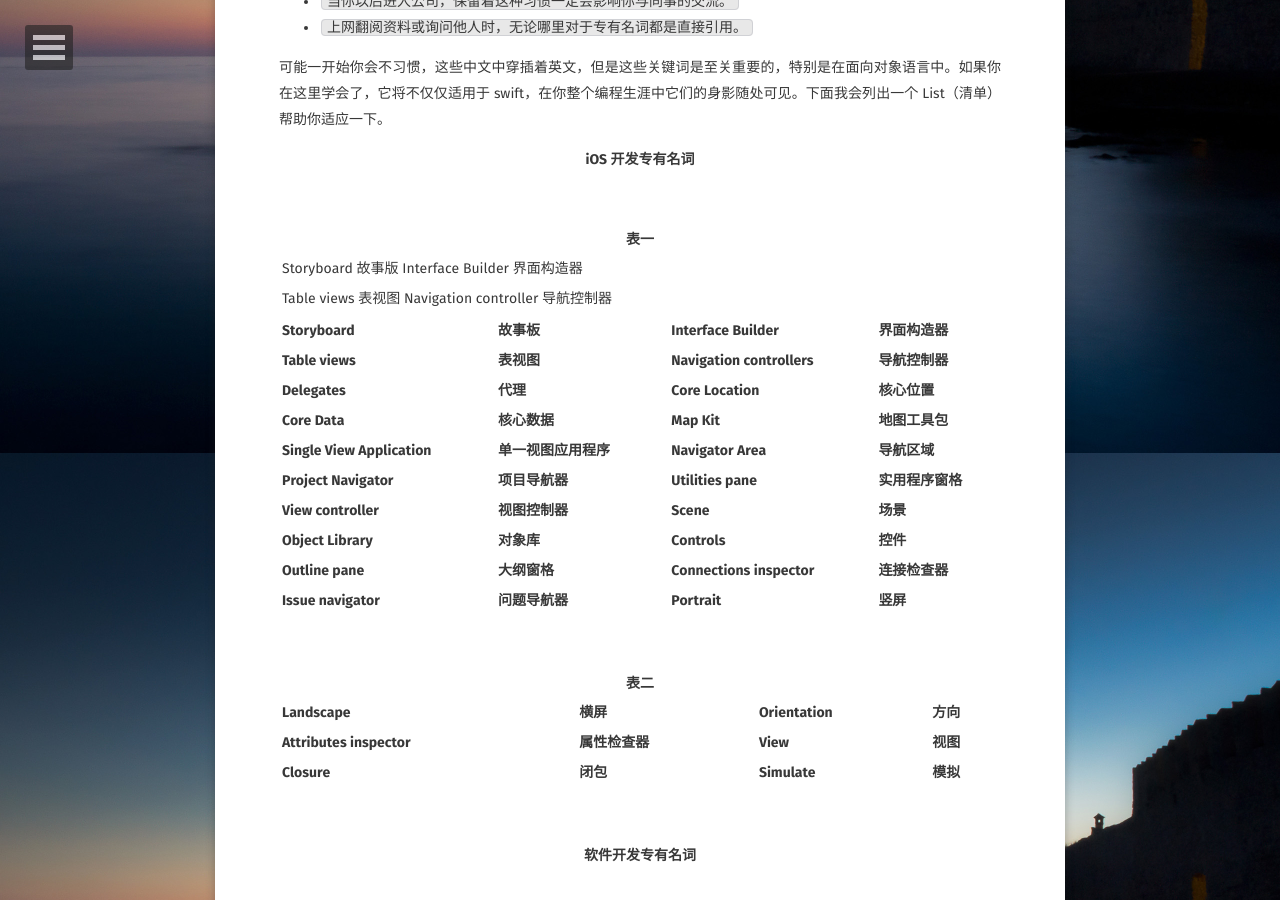
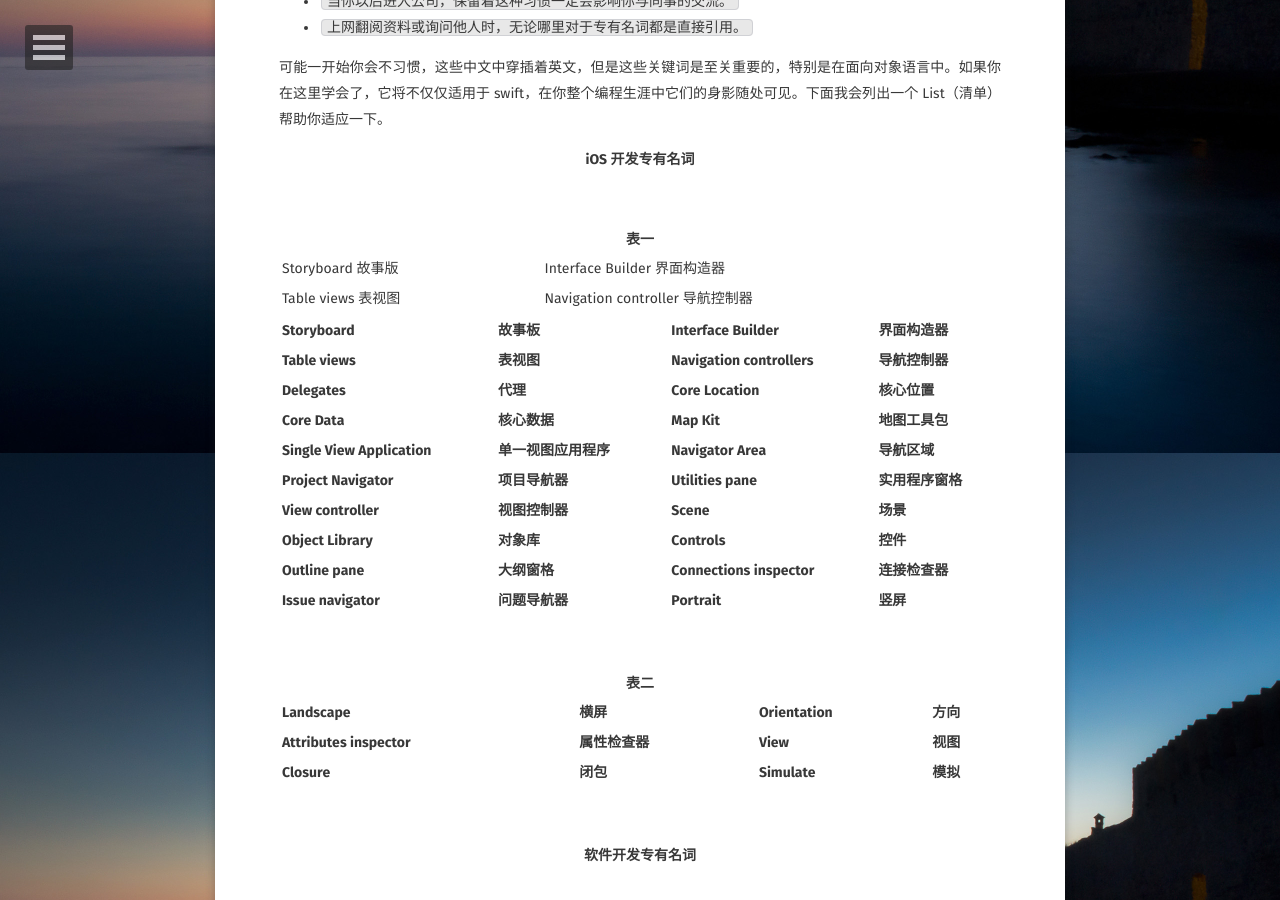
Before and after one commit to AurevoirXavier/deprecated-AurevoirXavier.github.io, a Jekyll site: the page built from _posts/2017-3-21-iOS Apprentice.md, in a window 1280 px wide and 900 px high, scrolled down 447 px. Built offline with Jekyll 4.4.1, drawn with Linux system fonts in a browser that asks for light colours; some web fonts are replaced; comment, search, counter and statistics services are not loaded.

Commit message:
22:44/03/21/2017

```diff
--- a/_posts/2017-3-21-iOS Apprentice.md
+++ b/_posts/2017-3-21-iOS Apprentice.md
@@ -21,21 +21,21 @@
 
 <center><strong>表一</strong></center>
 
-<center><table><strong>
+<center><table>
 
 <tr>
 
-<td>Storyboard 故事版		Interface Builder 界面构造器</td>
+<td>Storyboard 故事版</td><td>Interface Builder 界面构造器</td>
 
 </tr>
 
 <tr>
 
-<td>Table views 表视图		Navigation controller 导航控制器</td>
+<td>Table views 表视图</td><td>Navigation controller 导航控制器</td>
 
 </tr>
 
-</strong></table></center>
+</table></center>
 
 | Storyboard                  | 故事板          |      | Interface Builder          | 界面构造器      |
 | :-------------------------- | :----------- | :--: | :------------------------- | :--------- |
```
